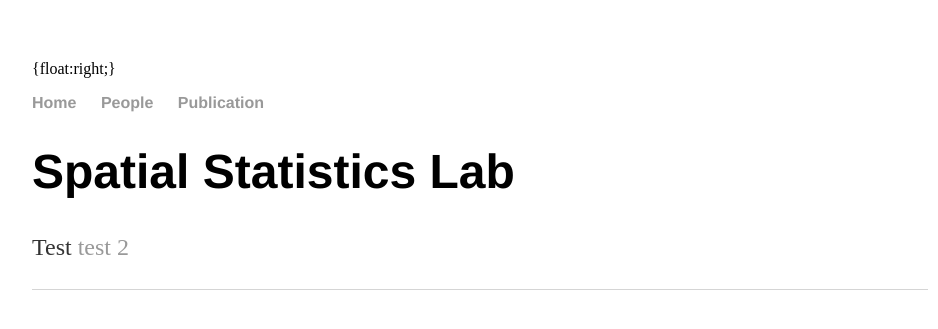
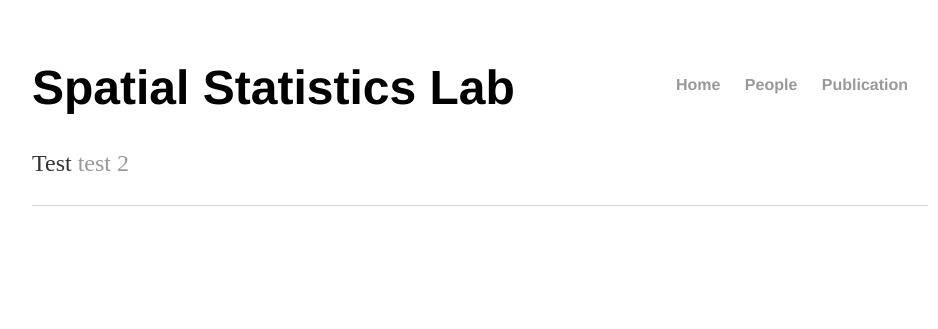
Before and after one commit to starestar/limcstat.github.io, a Jekyll site: the page built from index.html, in a window 1280 px wide. Shown: the top 329 px of the page, without its empty margins (160-1098 px from the left). Built offline with Jekyll 4.4.1, drawn with Linux system fonts in a browser that asks for light colours.

Commit message:
Update default.html

```diff
--- a/_layouts/default.html
+++ b/_layouts/default.html
@@ -4,9 +4,14 @@
 			<title>{{ page.title }}</title>
 			<!-- link to main stylesheet -->
 			<link rel="stylesheet" type="text/css" href="/css/main.css">
+			<style>
+				nav {
+					float:right;
+				}
+			</style>
 		</head>
 		<body>
-			<nav> {float:right;}
+			<nav>
 	    		<ul>
 	        		<li><a href="/">Home</a></li>
 	        		<li><a href="/people">People</a></li>
```
